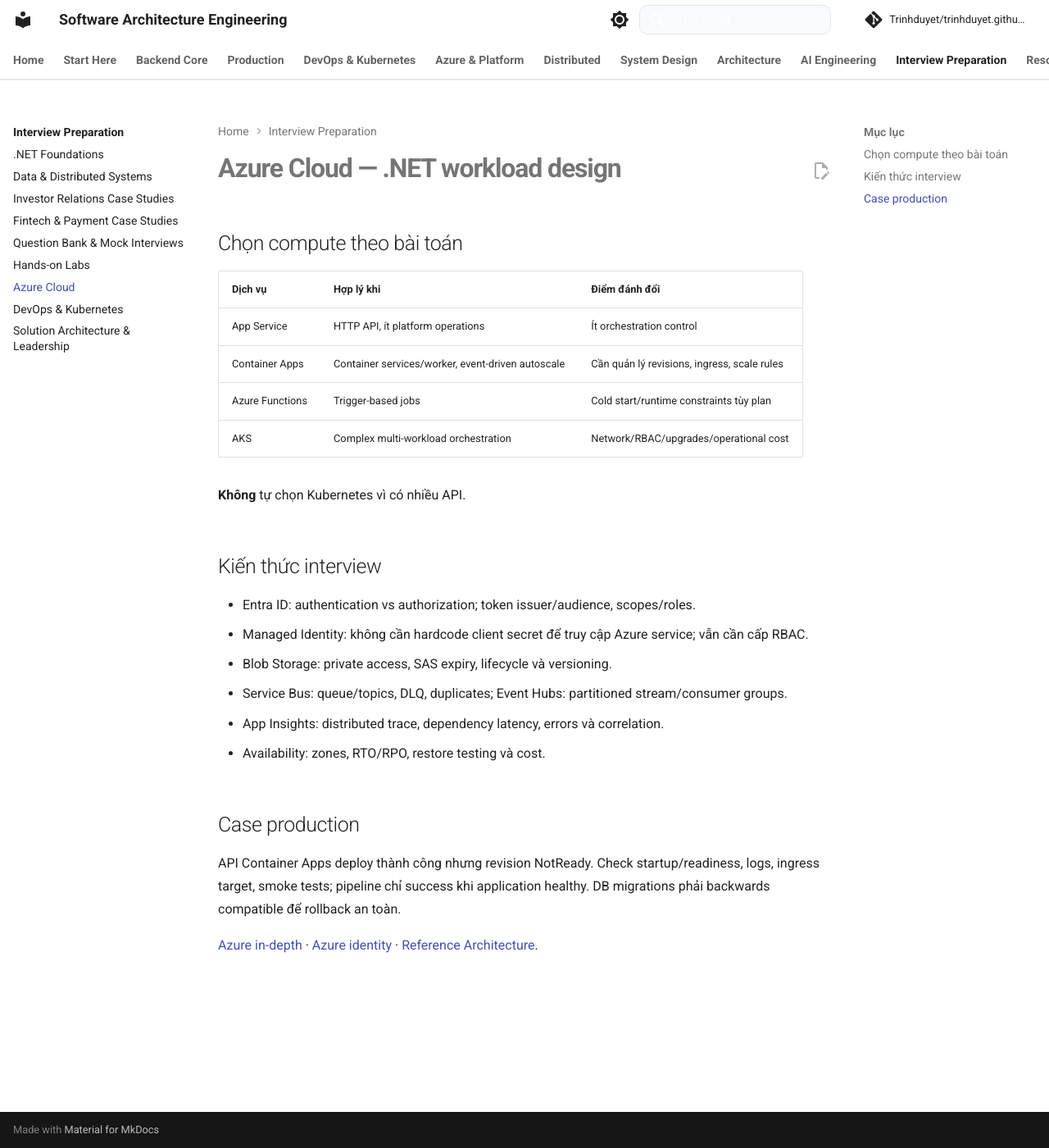
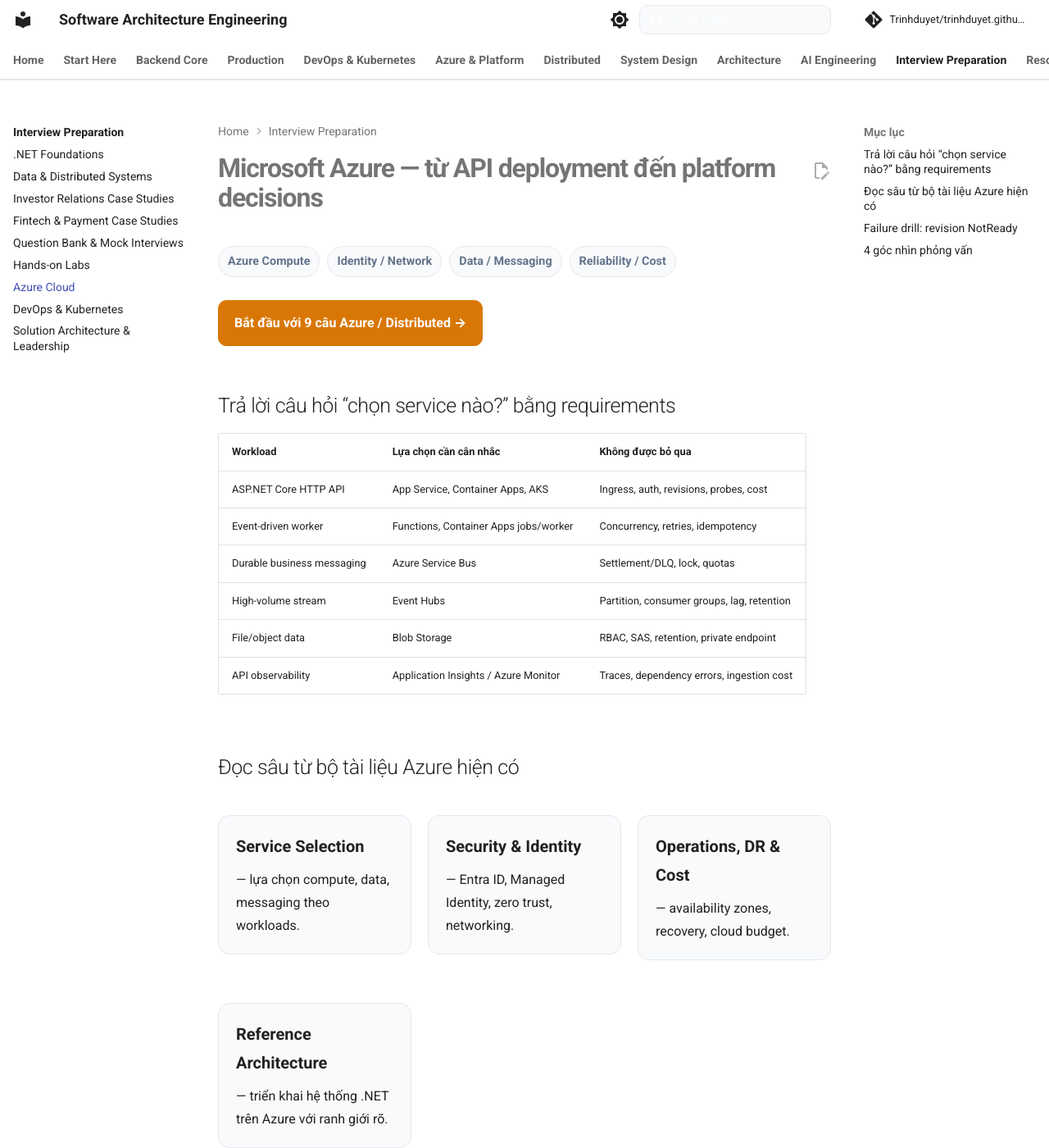
Before and after one commit to Trinhduyet/trinhduyet.github.io, an MkDocs documentation site: the page built from docs/interview/07-azure-cloud/index.md, in a window 1280 px wide and 1400 px high. Shown: the whole window at 82% size. Built offline with MkDocs 1.6.1 and Material for MkDocs 9.7.7, drawn with Linux system fonts in a browser that asks for light colours; comment, search, counter and statistics services are not loaded; some of the changed text lies outside the part shown.

Commit message:
feat(interview): turn thin topic stubs into guided deep-dive entrypoints

```diff
--- a/docs/interview/07-azure-cloud/index.md
+++ b/docs/interview/07-azure-cloud/index.md
@@ -1,27 +1,45 @@
-# Azure Cloud — .NET workload design
+# Microsoft Azure — từ API deployment đến platform decisions
 
-## Chọn compute theo bài toán
+<div class="lesson-meta"><span>Azure Compute</span><span>Identity / Network</span><span>Data / Messaging</span><span>Reliability / Cost</span></div>
 
-| Dịch vụ | Hợp lý khi | Điểm đánh đổi |
+[Bắt đầu với 9 câu Azure / Distributed →](../05-interview-preparation/distributed-cloud.md){ .hero-button .hero-button-primary }
+
+## Trả lời câu hỏi “chọn service nào?” bằng requirements
+
+| Workload | Lựa chọn cần cân nhắc | Không được bỏ qua |
 | --- | --- | --- |
-| App Service | HTTP API, ít platform operations | Ít orchestration control |
-| Container Apps | Container services/worker, event-driven autoscale | Cần quản lý revisions, ingress, scale rules |
-| Azure Functions | Trigger-based jobs | Cold start/runtime constraints tùy plan |
-| AKS | Complex multi-workload orchestration | Network/RBAC/upgrades/operational cost |
+| ASP.NET Core HTTP API | App Service, Container Apps, AKS | Ingress, auth, revisions, probes, cost |
+| Event-driven worker | Functions, Container Apps jobs/worker | Concurrency, retries, idempotency |
+| Durable business messaging | Azure Service Bus | Settlement/DLQ, lock, quotas |
+| High-volume stream | Event Hubs | Partition, consumer groups, lag, retention |
+| File/object data | Blob Storage | RBAC, SAS, retention, private endpoint |
+| API observability | Application Insights / Azure Monitor | Traces, dependency errors, ingestion cost |
 
-**Không** tự chọn Kubernetes vì có nhiều API.
+## Đọc sâu từ bộ tài liệu Azure hiện có
 
-## Kiến thức interview
+<div class="course-grid" markdown>
 
-- Entra ID: authentication vs authorization; token issuer/audience, scopes/roles.
-- Managed Identity: không cần hardcode client secret để truy cập Azure service; vẫn cần cấp RBAC.
-- Blob Storage: private access, SAS expiry, lifecycle và versioning.
-- Service Bus: queue/topics, DLQ, duplicates; Event Hubs: partitioned stream/consumer groups.
-- App Insights: distributed trace, dependency latency, errors và correlation.
-- Availability: zones, RTO/RPO, restore testing và cost.
+[**Service Selection** — lựa chọn compute, data, messaging theo workloads.](../../14-cloud/azure-service-selection-and-workload-architecture.md){ .course-card }
 
-## Case production
+[**Security & Identity** — Entra ID, Managed Identity, zero trust, networking.](../../14-cloud/azure-identity-networking-and-zero-trust.md){ .course-card }
 
-API Container Apps deploy thành công nhưng revision NotReady. Check startup/readiness, logs, ingress target, smoke tests; pipeline chỉ success khi application healthy. DB migrations phải backwards compatible để rollback an toàn.
+[**Operations, DR & Cost** — availability zones, recovery, cloud budget.](../../14-cloud/azure-reliability-observability-governance-and-cost.md){ .course-card }
 
-[Azure in-depth](../../14-cloud/README.md) · [Azure identity](../../14-cloud/azure-identity-networking-and-zero-trust.md) · [Reference Architecture](../../14-cloud/azure-dotnet-reference-architecture.md).
+[**Reference Architecture** — triển khai hệ thống .NET trên Azure với ranh giới rõ.](../../14-cloud/azure-dotnet-reference-architecture.md){ .course-card }
+
+</div>
+
+## Failure drill: revision NotReady
+
+Deploy CLI báo thành công nhưng API không Ready. Kiểm tra image, startup exception, readiness, ingress, dependencies và traffic. CI chỉ xanh nếu **revision thực sự healthy + smoke test**; có kế hoạch rollback khi DB migration không tương thích.
+
+[Đáp án DIST-07](../05-interview-preparation/distributed-cloud.md#dist-07-azure-container-apps-deploy-thanh-cong-nhung-revision-notready) · [DevOps track](../08-devops-platform-engineering/index.md).
+
+## 4 góc nhìn phỏng vấn
+
+- **Foundation:** Service Bus và Event Hubs khác nhau ở đâu?
+- **Applied:** Cấu hình Managed Identity/RBAC như thế nào?
+- **Advanced:** Xử lý duplicate, retries và monitoring workload event-driven?
+- **Architecture:** Compute selection, SLO, cost, availability zones, DR, team operations.
+
+**Sang bài khác:** [DevOps →](../08-devops-platform-engineering/index.md) · [Architecture →](../09-solution-architecture-leadership/index.md).
```
